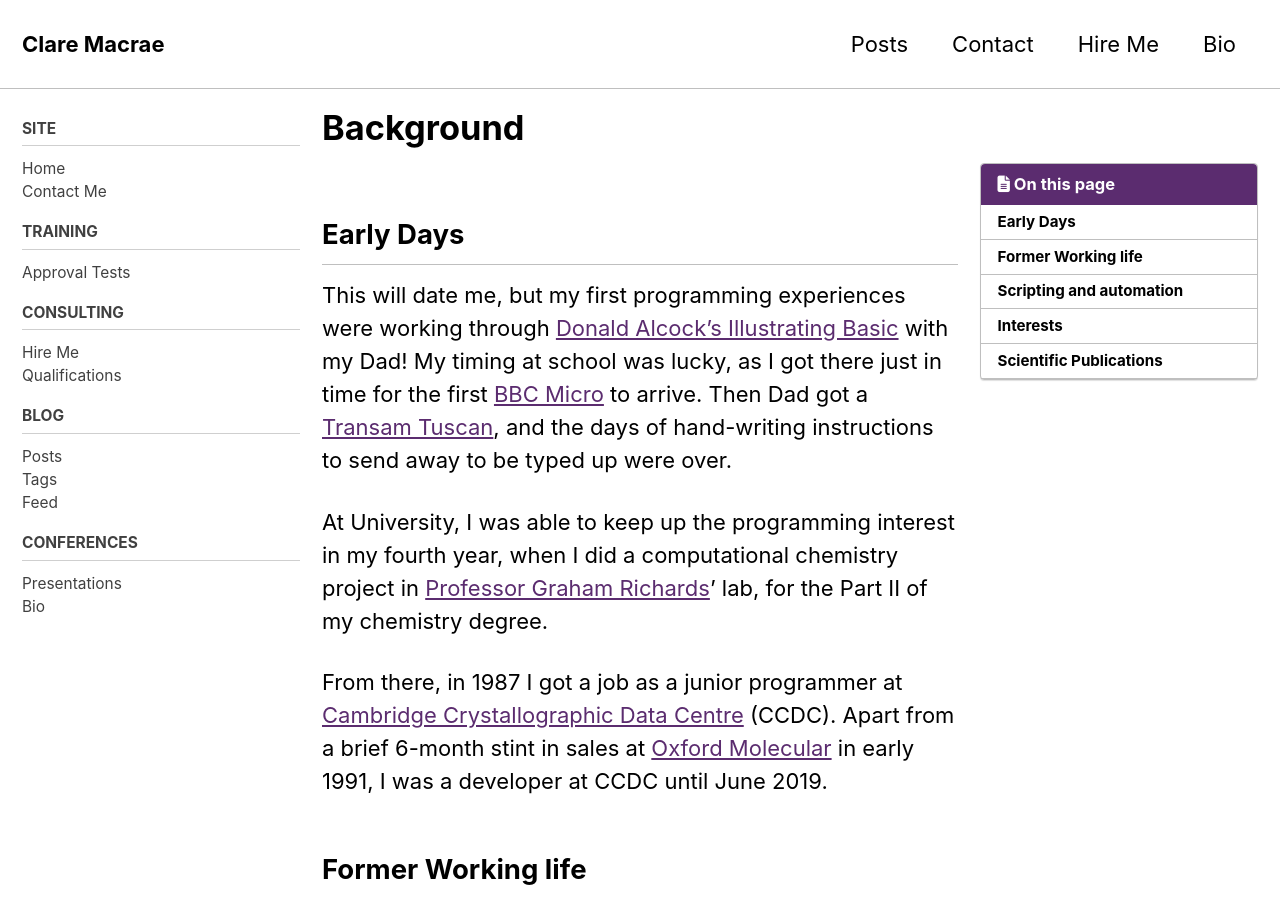
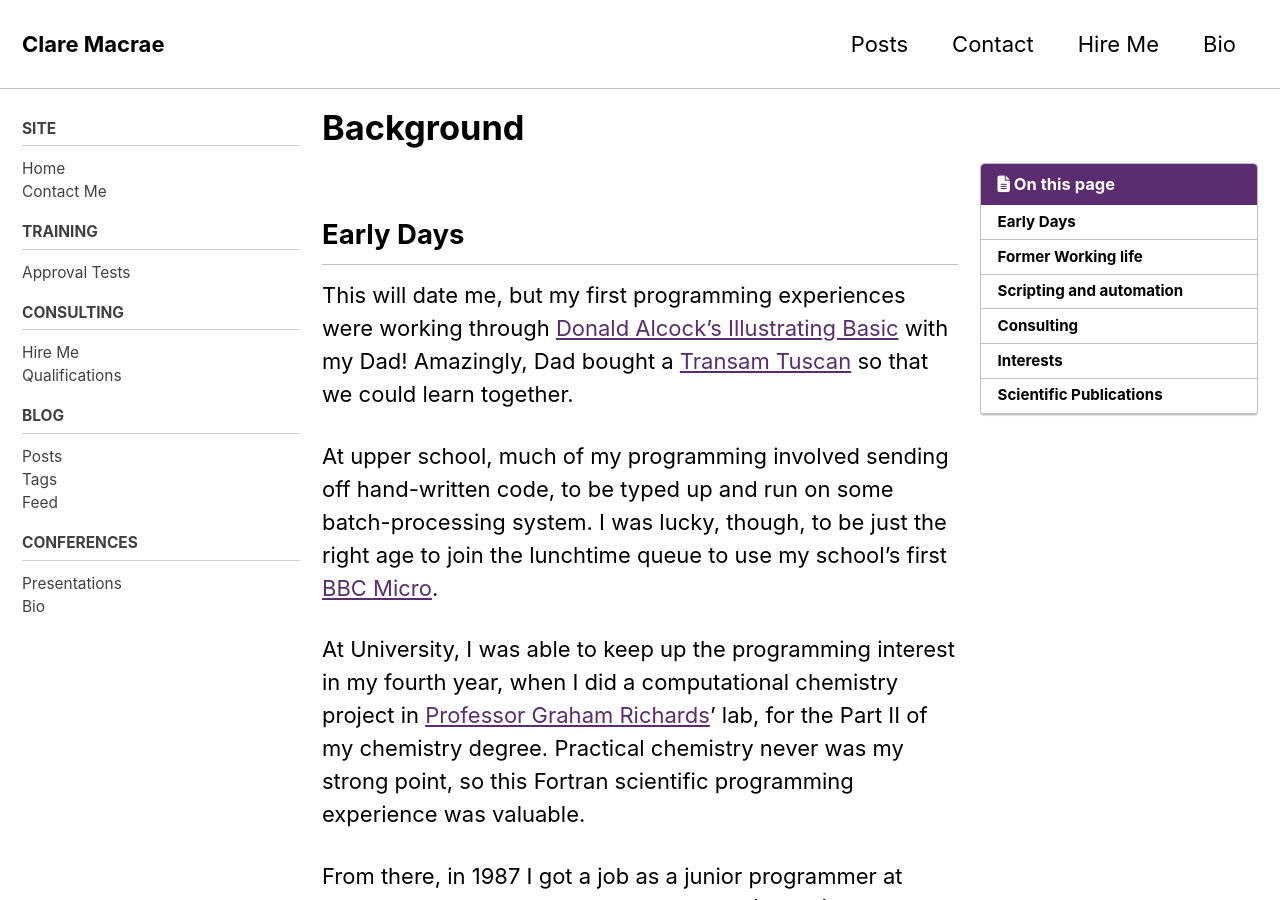
Before and after one commit to claremacrae/claremacrae.github.io, a Jekyll site: the page built from background.md, in a window 1280 px wide and 900 px high. Built offline with Jekyll 4.4.1, drawn with Linux system fonts in a browser that asks for light colours; cached includes are drawn as plain includes; nearby versions of some CDN libraries; some of the changed text lies outside the part shown.

Commit message:
Better school description, and added consulting section

```diff
--- a/background.md
+++ b/background.md
@@ -10,9 +10,11 @@
 
 ## Early Days
 
-This will date me, but my first programming experiences were working through [Donald Alcock’s Illustrating Basic](http://www.computinghistory.org.uk/cgi/archive.pl?type=Books&platform=&author=Donald%20Alcock&publisher=&order=Publisher) with my Dad! My timing at school was lucky, as I got there just in time for the first [BBC Micro](http://en.wikipedia.org/wiki/BBC_Micro) to arrive. Then Dad got a [Transam Tuscan](http://www.computinghistory.org.uk/det/7010/Transam-Tuscan-S100/), and the days of hand-writing instructions to send away to be typed up were over.
+This will date me, but my first programming experiences were working through [Donald Alcock’s Illustrating Basic](http://www.computinghistory.org.uk/cgi/archive.pl?type=Books&platform=&author=Donald%20Alcock&publisher=&order=Publisher) with my Dad! Amazingly, Dad bought a [Transam Tuscan](http://www.computinghistory.org.uk/det/7010/Transam-Tuscan-S100/) so that we could learn together.
 
-At University, I was able to keep up the programming interest in my fourth year, when I did a computational chemistry project in [Professor Graham Richards](http://en.wikipedia.org/wiki/Graham_Richards)' lab, for the Part II of my chemistry degree.
+At upper school, much of my programming involved sending off hand-written code, to be typed up and run on some batch-processing system. I was lucky, though, to be just the right age to join the lunchtime queue to use my school's first [BBC Micro](http://en.wikipedia.org/wiki/BBC_Micro).
+
+At University, I was able to keep up the programming interest in my fourth year, when I did a computational chemistry project in [Professor Graham Richards](http://en.wikipedia.org/wiki/Graham_Richards)' lab, for the Part II of my chemistry degree. Practical chemistry never was my strong point, so this Fortran scientific programming experience was valuable.
 
 From there, in 1987 I got a job as a junior programmer at [Cambridge Crystallographic Data Centre](http://www.ccdc.cam.ac.uk/) (CCDC). Apart from a brief 6-month stint in sales at [Oxford Molecular](http://www.isis-innovation.com/spinout/oxmol.html) in early 1991, I was a developer at CCDC until June 2019.
 
@@ -40,6 +42,10 @@
 
 Then in 2018 and 2019 I lead another project to significantly speed up the release cycle, culminating in my giving a talk [Escaping 5 decades of monolithic annual releases](https://www.youtube.com/watch?v=dxXNvRvBzgM) at PIPELINE 2018.
 
+## Consulting
+
+In 2019 I set up Clare Macrae Consulting Ltd, and am [available for consulting and training](/consulting/hire_me.html) in all aspects of working with legacy and un-tested code.
+
 ## Interests
 
 I love folk music, and am always on the lookout for good music, both locally and further afield.
```
